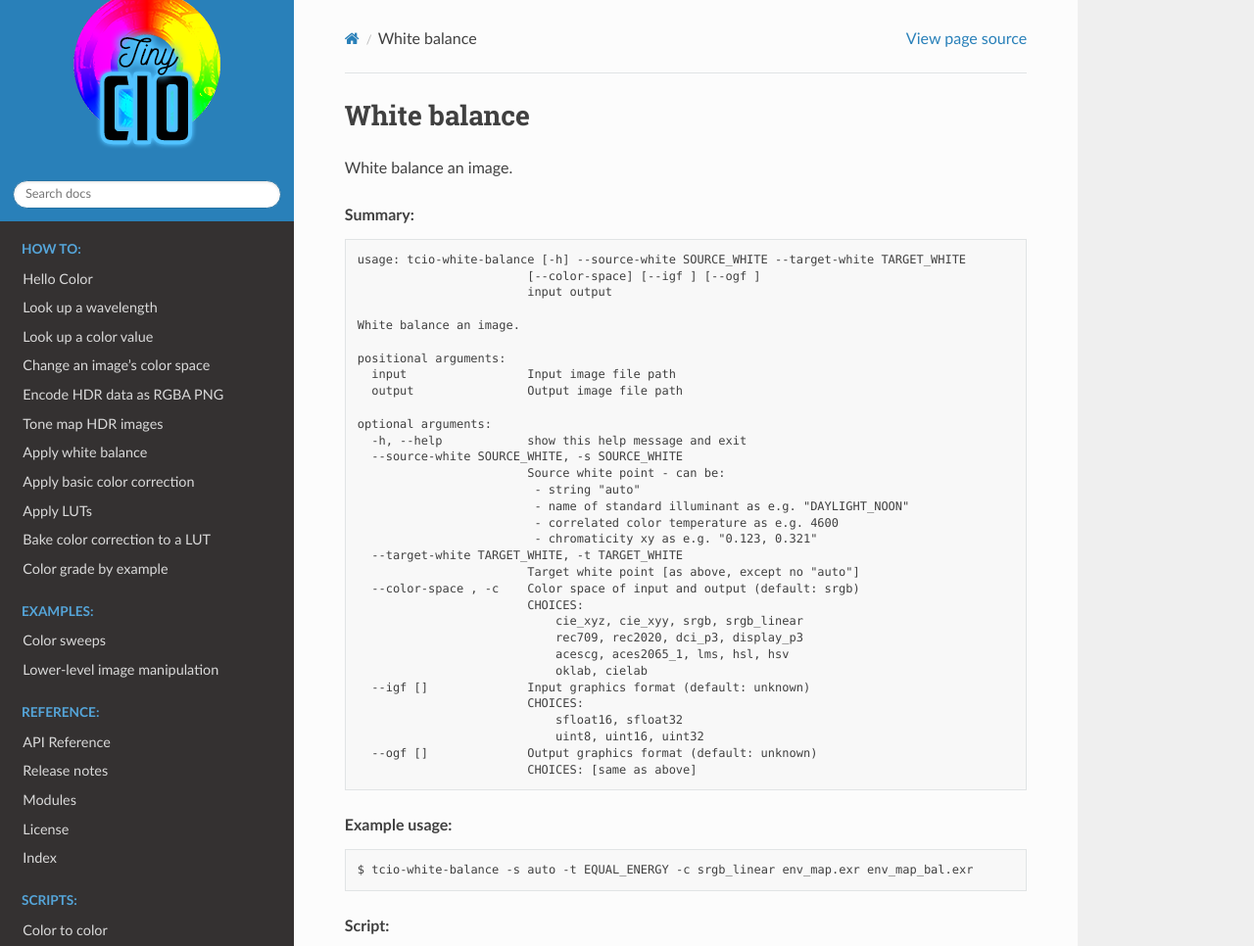
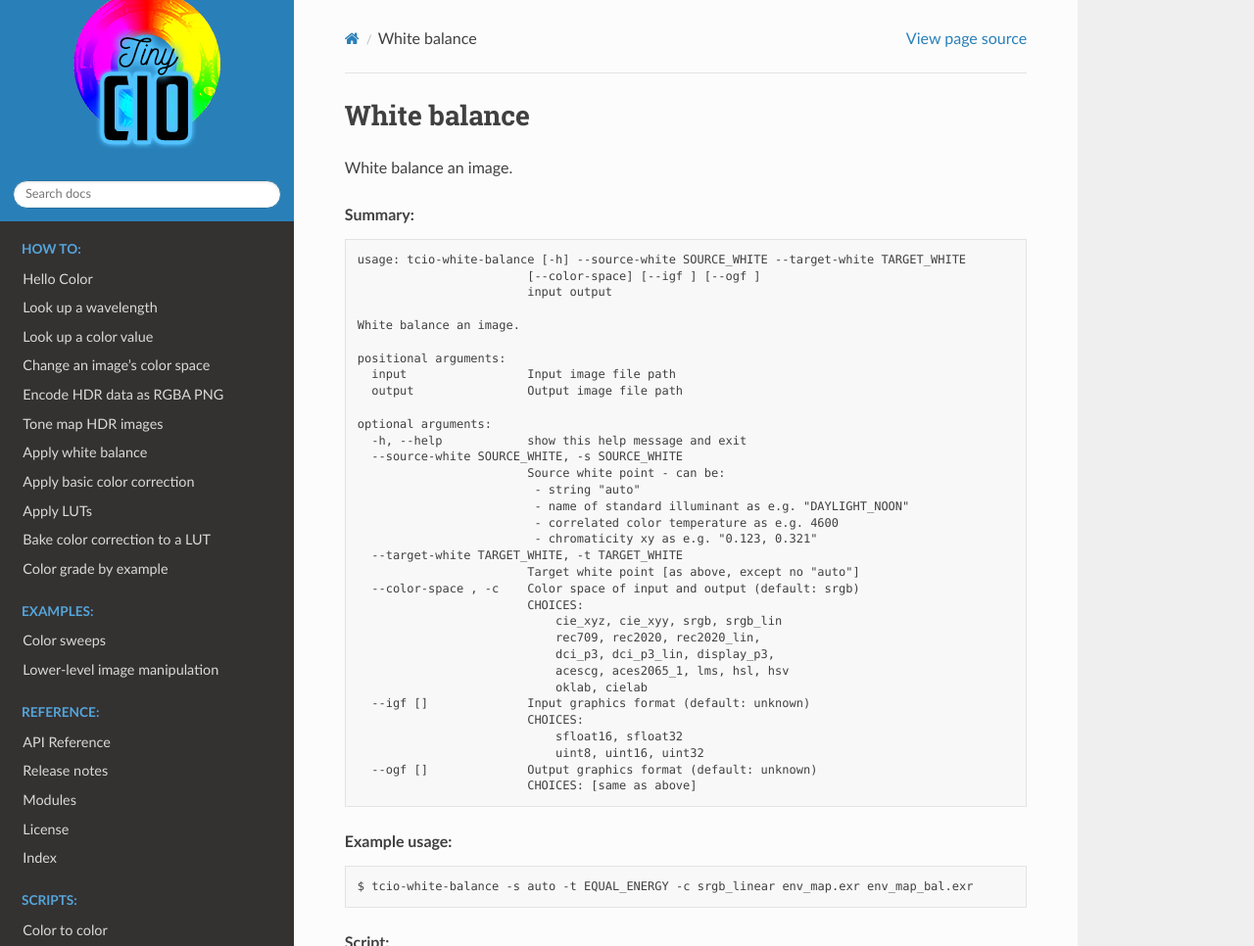
Before and after one commit to Sam-Izdat/tinycio, a Sphinx documentation site: the page built from doc/source/scripts_white_balance.rst, in a window 1280 px wide and 1221 px high, cut to the strip 0-966 px from the top of the window. Shown: the whole strip at 98% size. Built offline with Sphinx 7.4.7 and the Read the Docs theme 2.0.0, drawn with Linux system fonts in a browser that asks for light colours.

Commit message:
corrected cs definitions for scripts; updated numerics unit test; update README.md

```diff
--- a/doc/source/about_release_notes.rst
+++ b/doc/source/about_release_notes.rst
@@ -1,5 +1,10 @@
 Release notes
 =============
+.. rubric:: v 0.6.1 a - Dec. 2023
+
+* Corrected linear color space definitions for scripts
+* Updated numerics unit test
+
 .. rubric:: v 0.6.0 a - Dec. 2023
 
 * **API change**: simplified :class:`~.fsio.GraphicsFormat` (options now just UINT8, SFLOAT32, UNORM8, etc).
--- a/doc/source/scripts_color2color.rst
+++ b/doc/source/scripts_color2color.rst
@@ -17,8 +17,9 @@ Image-to-image color space conversion and tone mapping.
      input                 Input image file path
      input-color-space     Input color space
                            CHOICES:
-                               cie_xyz, cie_xyy, srgb, srgb_linear
-                               rec709, rec2020, dci_p3, display_p3
+                               cie_xyz, cie_xyy, srgb, srgb_lin
+                               rec709, rec2020, rec2020_lin,
+                               dci_p3, dci_p3_lin, display_p3,
                                acescg, aces2065_1, lms, hsl, hsv
                                oklab, cielab
      output                Output image file path
--- a/doc/source/scripts_white_balance.rst
+++ b/doc/source/scripts_white_balance.rst
@@ -30,8 +30,9 @@ White balance an image.
                            Target white point [as above, except no "auto"]
      --color-space , -c    Color space of input and output (default: srgb)
                            CHOICES:
-                               cie_xyz, cie_xyy, srgb, srgb_linear
-                               rec709, rec2020, dci_p3, display_p3
+                               cie_xyz, cie_xyy, srgb, srgb_lin
+                               rec709, rec2020, rec2020_lin,
+                               dci_p3, dci_p3_lin, display_p3,
                                acescg, aces2065_1, lms, hsl, hsv
                                oklab, cielab
      --igf []              Input graphics format (default: unknown)
--- a/pyproject.toml
+++ b/pyproject.toml
@@ -1,6 +1,6 @@
 [project]
 name = "tinycio"
-version = "0.6.0"
+version = "0.6.1"
 authors = [
   { name="Sam Izdat", email="ghsamizdat@gmail.com" },
 ]
```
Also changed, not shown: README.md (+1 -1 lines), 3 other files.
